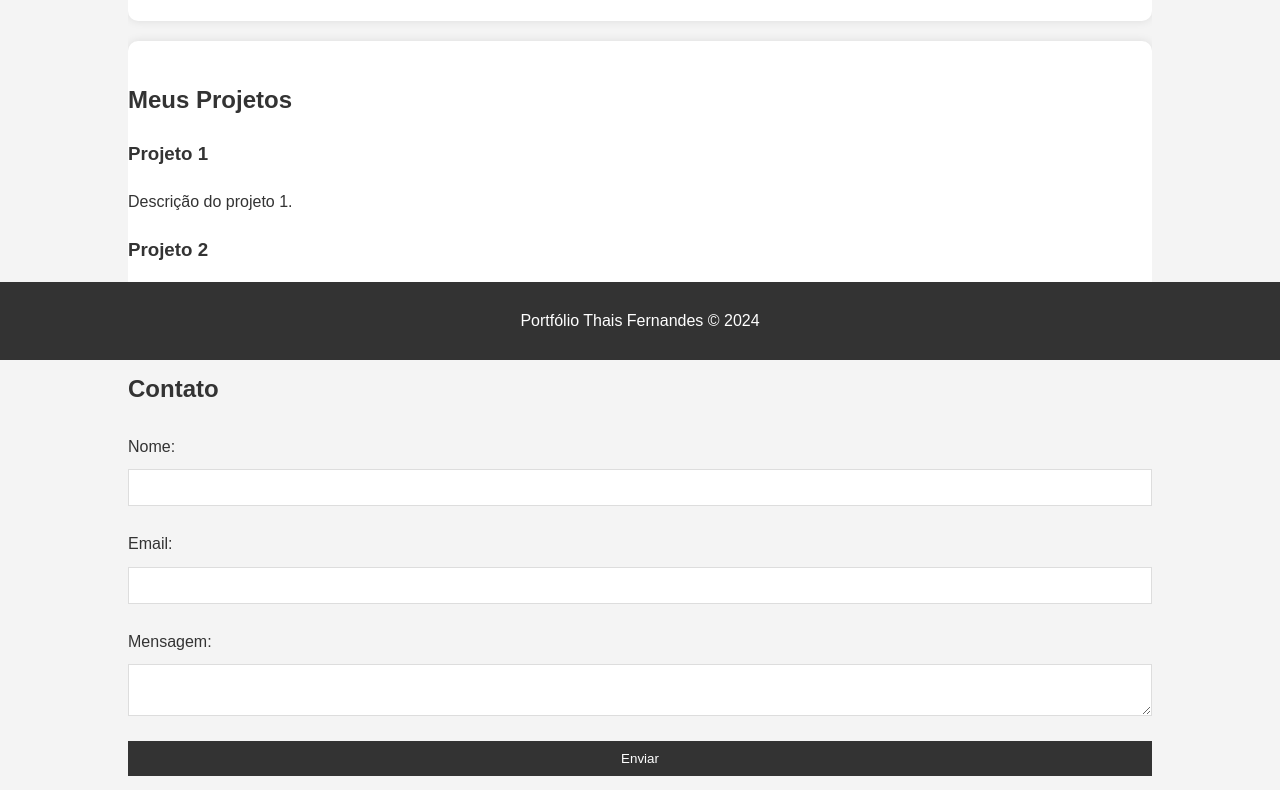
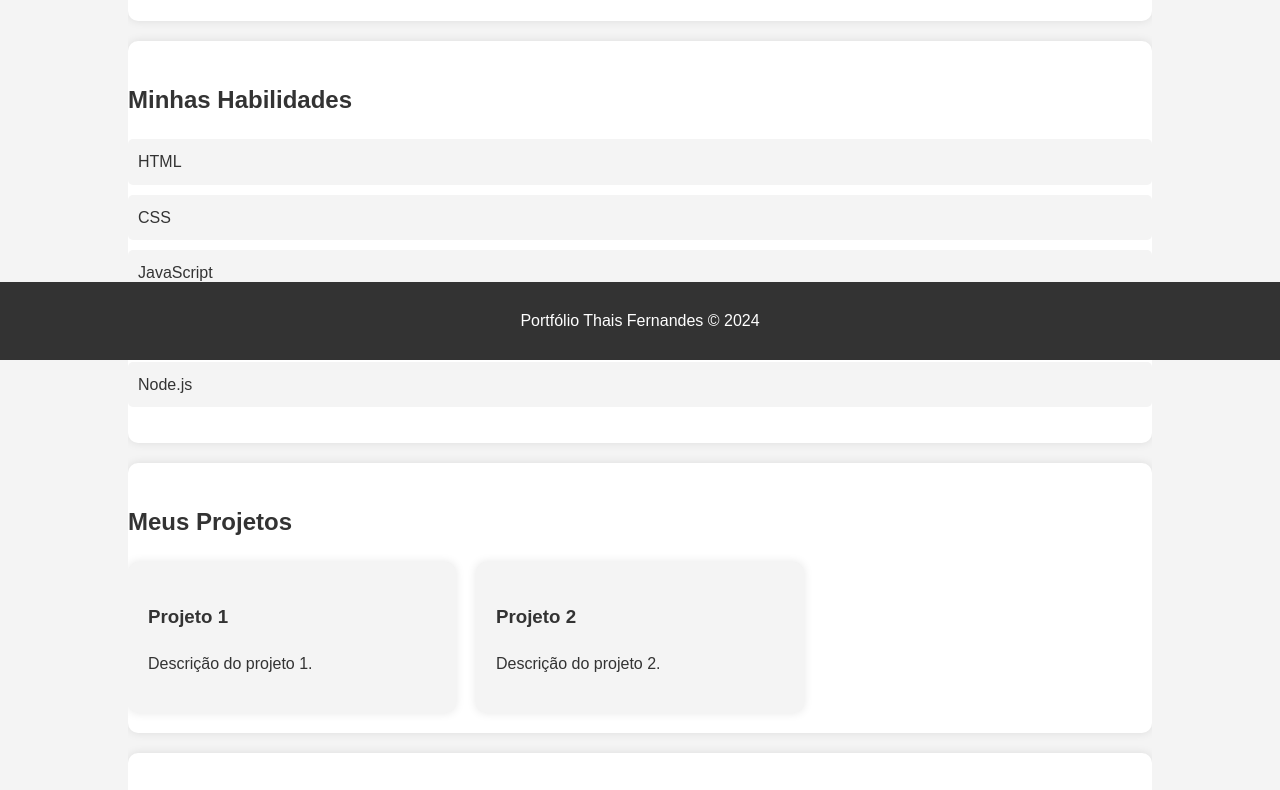
Before and after one commit to thaismfernandes/portfolio, a plain HTML site: page index.html in a window 1280 px wide. Shown: the part 440-1230 px from the top of the page. Drawn offline with Linux system fonts and the light colour scheme.

Commit message:
Adicionar seção de habilidades e melhorar layout de projetos

```diff
--- a/index.html
+++ b/index.html
@@ -14,6 +14,7 @@
                 <ul>
                     <li><a href="#welcome">Início</a></li>
                     <li><a href="#about">Sobre Mim</a></li>
+                    <li><a href="#skills">Habilidades</a></li>
                     <li><a href="#projects">Projetos</a></li>
                     <li><a href="#contact">Contato</a></li>
                 </ul>
@@ -29,8 +30,19 @@
             <h2>Sobre Mim</h2>
             <p>Eu sou um desenvolvedor web apaixonado por criar soluções criativas e funcionais. Tenho experiência em HTML, CSS, JavaScript, e frameworks modernos.</p>
         </section>
+        <section id="skills">
+            <h2>Minhas Habilidades</h2>
+            <ul>
+                <li>HTML</li>
+                <li>CSS</li>
+                <li>JavaScript</li>
+                <li>React</li>
+                <li>Node.js</li>
+            </ul>
+        </section>
         <section id="projects">
             <h2>Meus Projetos</h2>
+            <div class="projects-grid">
                 <div class="project">
                     <h3>Projeto 1</h3>
                     <p>Descrição do projeto 1.</p>
@@ -38,6 +50,7 @@
                 <div class="project">
                     <h3>Projeto 2</h3>
                     <p>Descrição do projeto 2.</p>
+                </div>
             </div>
         </section>
         <section id="contact">
--- a/styles.css
+++ b/styles.css
@@ -67,7 +67,7 @@ footer {
     width: 100%;
 }
 
-#about, #projects {
+#about, #skills, #projects, #contact {
     padding: 20px 0;
     background: #fff;
     margin-top: 20px;
@@ -75,15 +75,30 @@ footer {
     box-shadow: 0 0 10px rgba(0, 0, 0, 0.1);
 }
 
-.project {
-    margin-bottom: 20px;
+#skills ul {
+    list-style: none;
+    padding: 0;
 }
 
-#contact {
-    margin: 20px 0;
+#skills ul li {
+    background: #f4f4f4;
+    margin: 10px 0;
+    padding: 10px;
+    border-radius: 5px;
 }
 
-/* Novo estilo */
+.projects-grid {
+    display: grid;
+    grid-template-columns: repeat(auto-fill, minmax(250px, 1fr));
+    gap: 20px;
+}
+
+.project {
+    background: #f4f4f4;
+    padding: 20px;
+    border-radius: 10px;
+    box-shadow: 0 0 10px rgba(0, 0, 0, 0.1);
+}
 
 form {
     display: flex;
```
Lines whose indentation alone changed are shown as unchanged.
